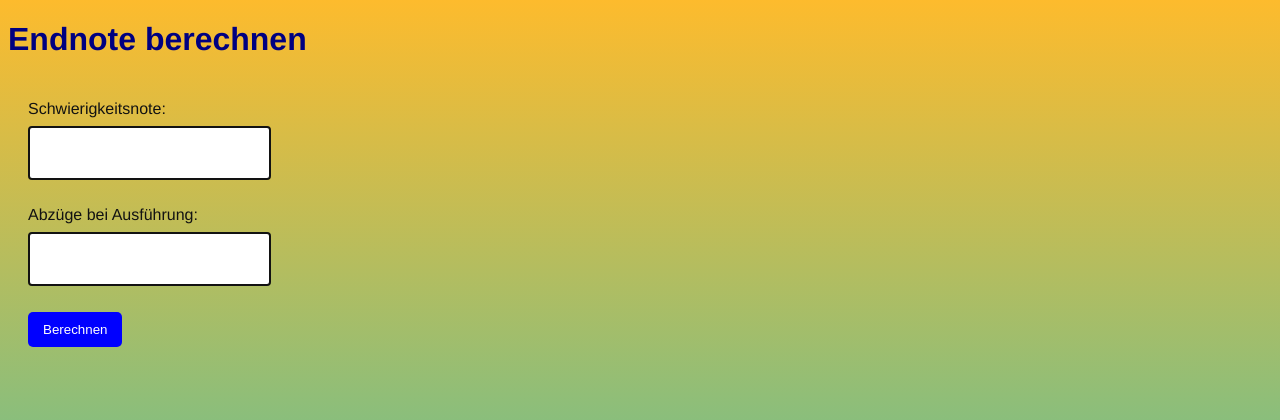
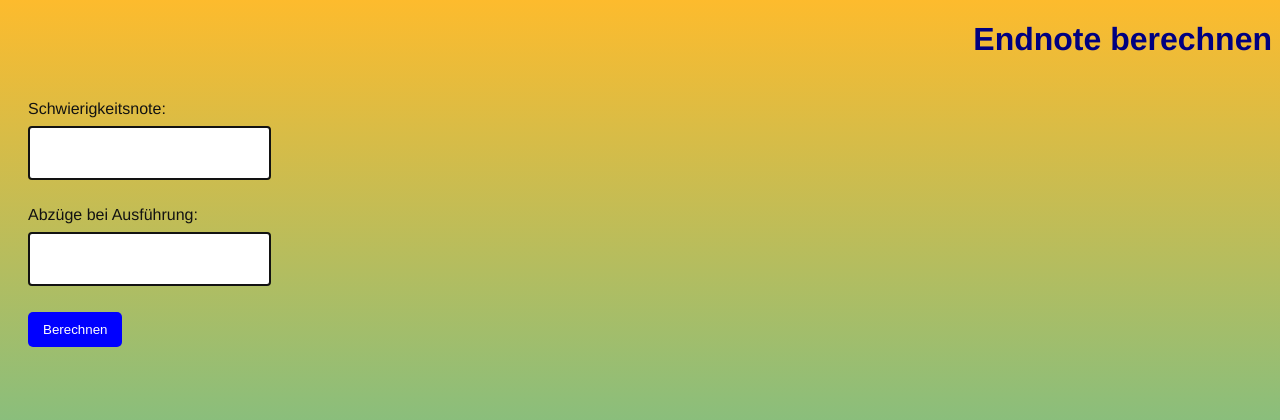
Before and after one commit to SevHub2/SWEN, a Flask app: page / in a window 1280 px wide. Shown: the top 420 px of the page. Run offline with Flask 3, Linux system fonts and the light colour scheme.

Commit message:
Anpassungen am Styling.

```diff
--- a/templates/score_calculator.html
+++ b/templates/score_calculator.html
@@ -5,10 +5,14 @@
     <meta charset="UTF-8">
     <title>Endnote berechnen</title>
     <link rel="stylesheet" href="static/styles/style.css">
+
+
 </head>
 
 <body>
-    <h1>Endnote berechnen</h1>
+    <div style="text-align: right;">
+        <h1>Endnote berechnen</h1>
+    </div>
     <form method="post" action="/calculate">
         <label for="difficulty">Schwierigkeitsnote:</label>
         <input type="number" step="0.01" name="difficulty" id="difficulty" required><br><br>
@@ -18,7 +22,6 @@
 
         <input type="submit" value="Berechnen">
     </form>
-
     {% if final_score %}
     <h2>Ergebnisse:</h2>
     <p>Schwierigkeitsnote: {{ difficulty }}</p>
```
Also changed, not shown: main.py (line endings or trailing spaces).
